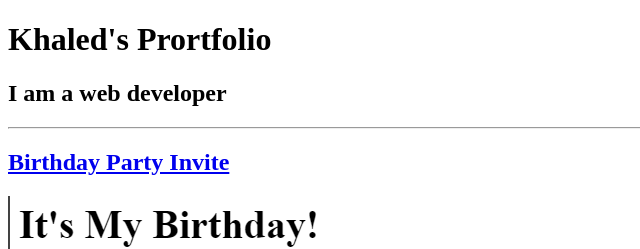
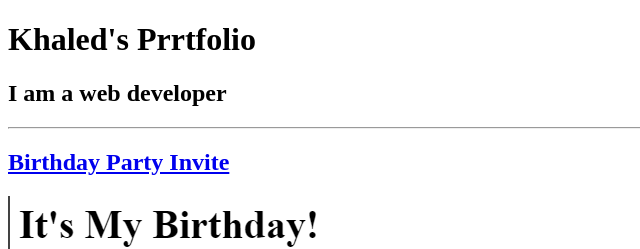
Before and after one commit to khaledkahiye/html-portfolio, a plain HTML site: page index.html in a window 1280 px wide. Shown: the top 249 px of the page, 0-640 px from the left. Drawn offline with Linux system fonts and the light colour scheme.

Commit message:
Update index.html

```diff
--- a/index.html
+++ b/index.html
@@ -5,7 +5,7 @@
     <title>Khaled K Projects</title>
 </head>
 <body>
-    <h1>Khaled's Prortfolio</h1>
+    <h1>Khaled's Prrtfolio</h1>
     <h2>I am a web developer</h2>
     <hr>
     <h2><a href="./public/birthday-invite.html">Birthday Party Invite</a></h2>
```
